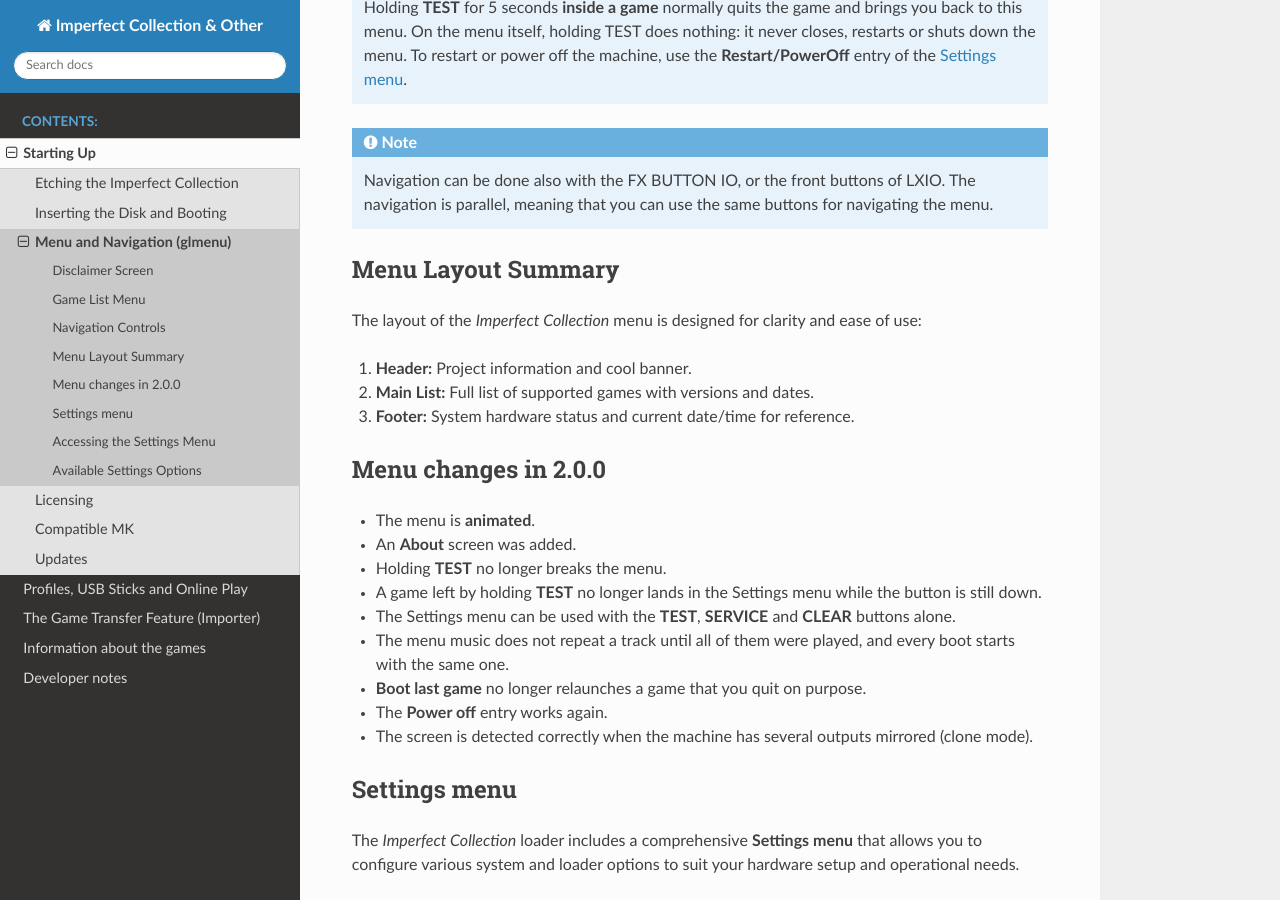
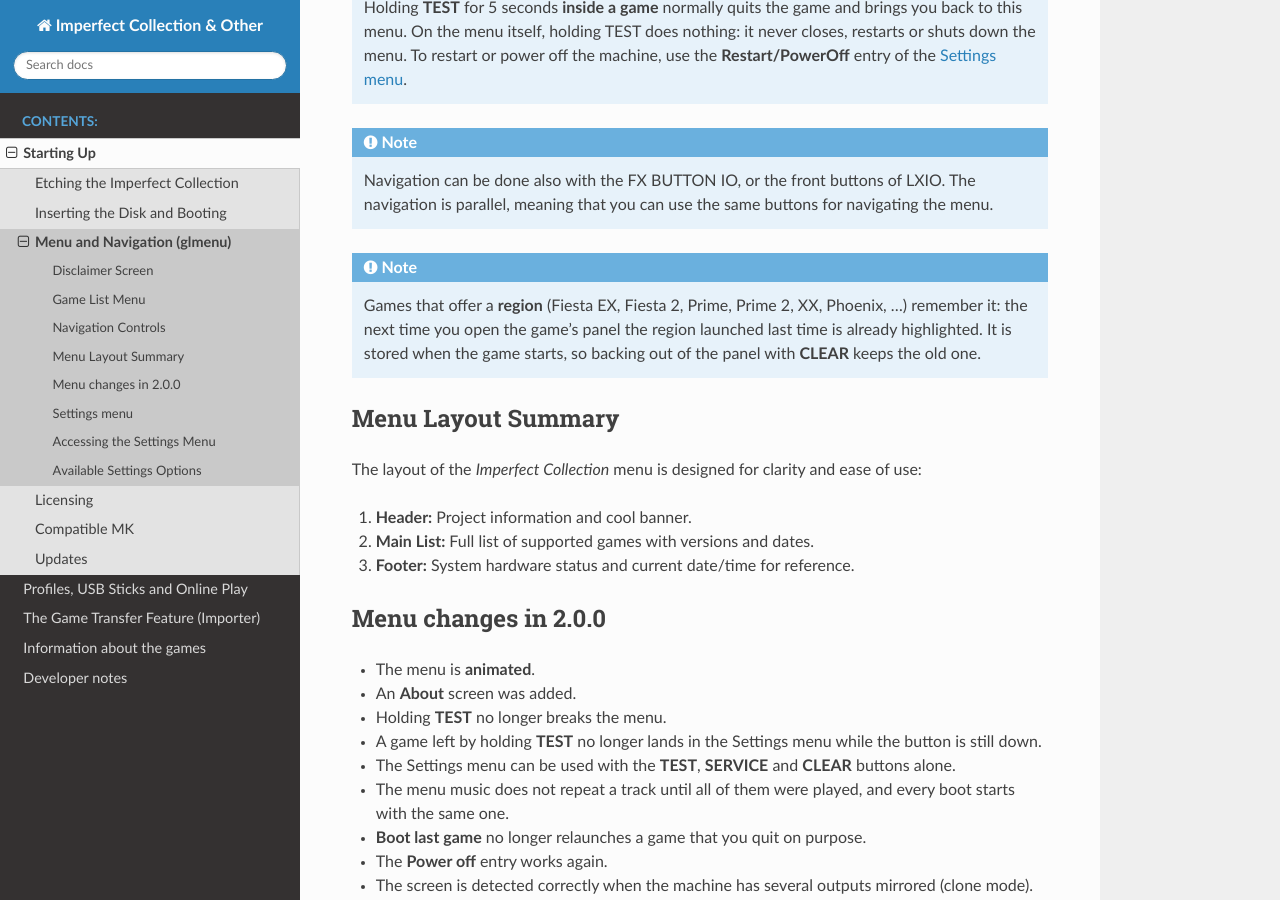
Before and after one commit to ckdur/imperfect-manual, a Sphinx documentation site: the page built from docs/start/menu.rst, in a window 1280 px wide and 900 px high, scrolled down 2242 px. Built offline with Sphinx 7.4.7 and the Read the Docs theme 3.1.0, drawn with Linux system fonts in a browser that asks for light colours.

Commit message:
Manual: the menu remembers the last region
Co-Authored-By: Claude Sonnet 5.5 <noreply@anthropic.com>

```diff
--- a/docs/start/menu.rst
+++ b/docs/start/menu.rst
@@ -77,6 +77,13 @@ You can navigate the menu using the standard Pump It Up cabinet controls:
    Navigation can be done also with the FX BUTTON IO, or the front buttons of
    LXIO. The navigation is parallel, meaning that you can use the same buttons
    for navigating the menu.
+
+.. note::
+
+   Games that offer a **region** (Fiesta EX, Fiesta 2, Prime, Prime 2, XX,
+   Phoenix, ...) remember it: the next time you open the game's panel the
+   region launched last time is already highlighted. It is stored when the
+   game starts, so backing out of the panel with **CLEAR** keeps the old one.
 
 Menu Layout Summary
 ^^^^^^^^^^^^^^^^^^^
```
